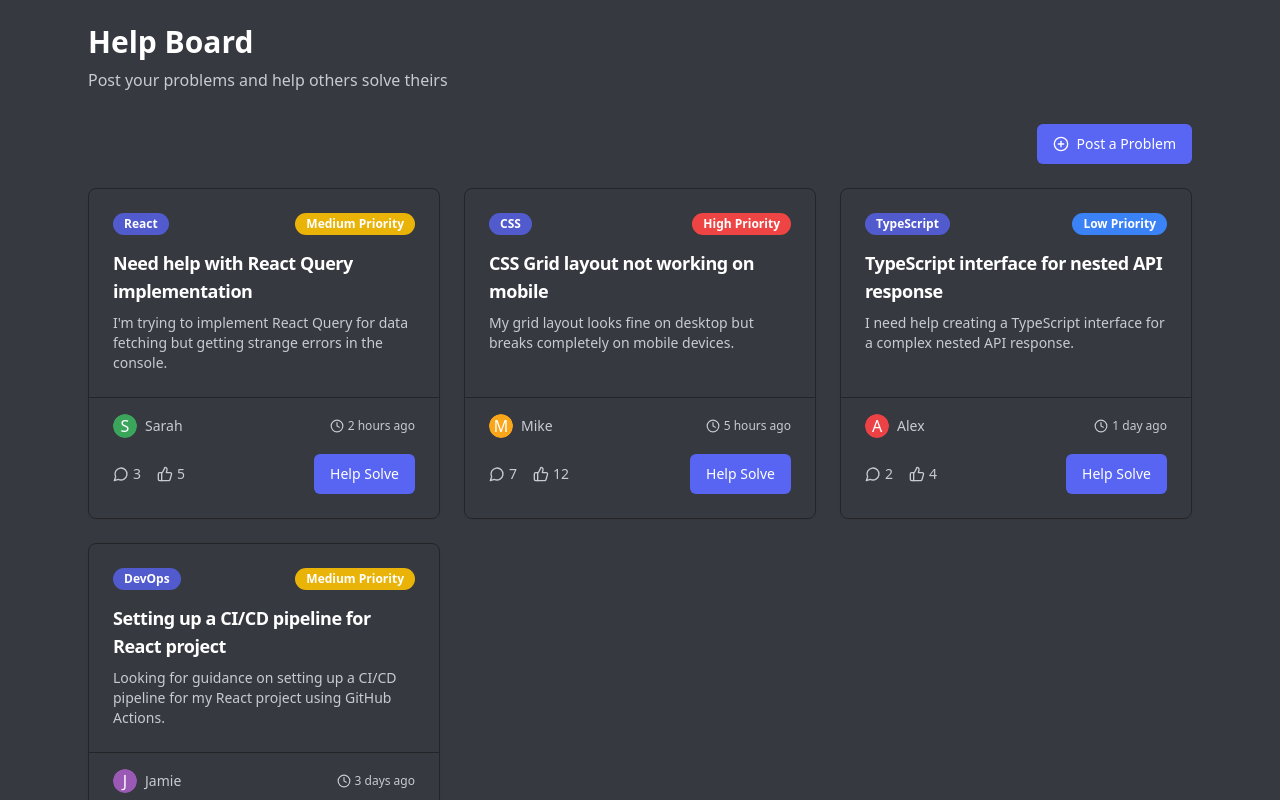
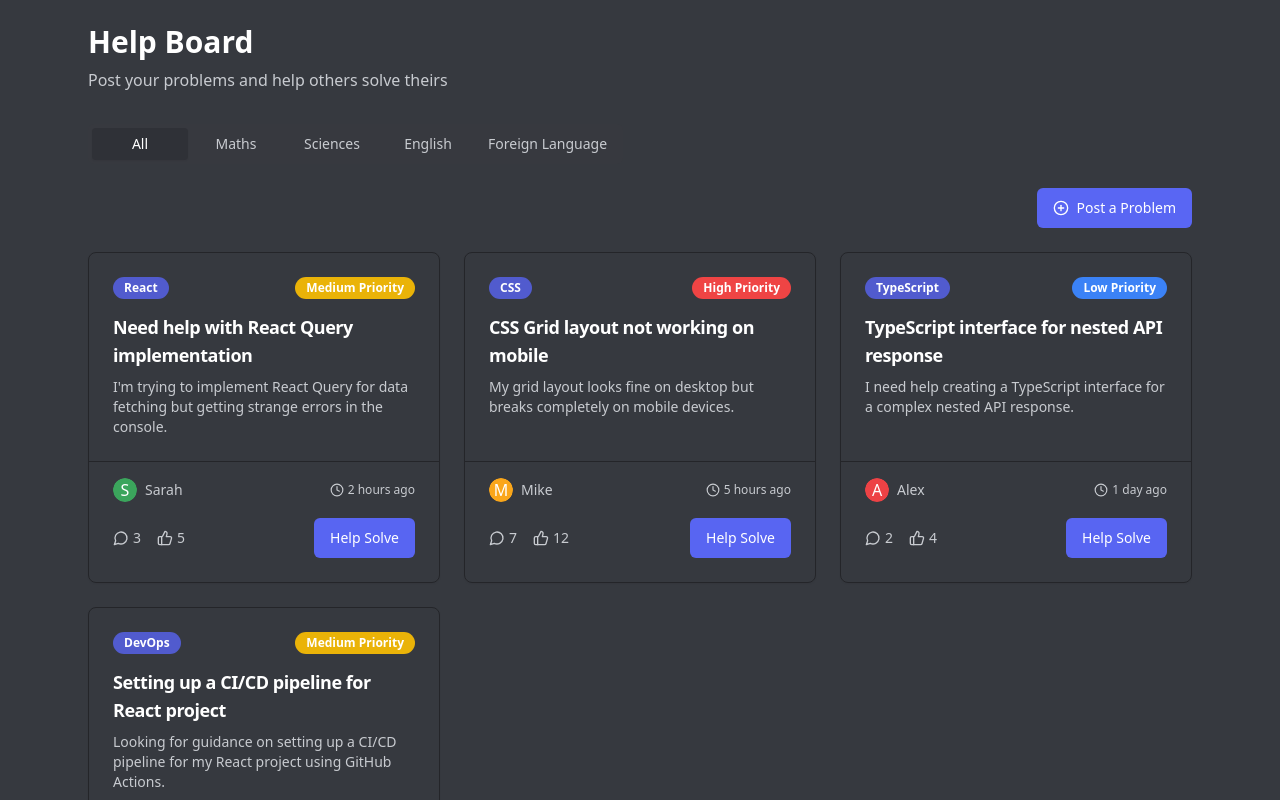
Before and after one commit to YingChenLeu/mindful-learning-loop, a React (Vite) app: page / in a window 1280 px wide. Shown: the top 800 px of the page. Built offline with nearby package versions, Linux system fonts and the light colour scheme.

Commit message:
feat: Add problem categories
Add problem categories with clickable tabs for filtering.

```diff
--- a/src/components/ProblemBoard.tsx
+++ b/src/components/ProblemBoard.tsx
@@ -1,4 +1,3 @@
-
 import { useState } from "react";
 import { MessageCircle, ThumbsUp, Clock } from "lucide-react";
 import { Card, CardContent, CardFooter, CardHeader, CardTitle } from "@/components/ui/card";
@@ -88,10 +87,18 @@ const urgencyColors = {
   high: "bg-red-500"
 };
 
-export const ProblemBoard = () => {
+interface ProblemBoardProps {
+  selectedCategory: string;
+}
+
+export const ProblemBoard = ({ selectedCategory }: ProblemBoardProps) => {
   const [problems, setProblems] = useState<Problem[]>(mockProblems);
   const [selectedProblem, setSelectedProblem] = useState<Problem | null>(null);
   const [isChatOpen, setIsChatOpen] = useState(false);
+
+  const filteredProblems = selectedCategory === "All"
+    ? problems
+    : problems.filter(problem => problem.category === selectedCategory);
 
   const handleHelpClick = (problem: Problem) => {
     setSelectedProblem(problem);
@@ -105,7 +112,7 @@ export const ProblemBoard = () => {
   return (
     <>
       <div className="grid grid-cols-1 md:grid-cols-2 lg:grid-cols-3 gap-6">
-        {problems.map((problem) => (
+        {filteredProblems.map((problem) => (
           <Card key={problem.id} className="bg-discord-card border-discord-border h-full flex flex-col">
             <CardHeader className="pb-2">
               <div className="flex justify-between items-start mb-2">
--- a/src/pages/Index.tsx
+++ b/src/pages/Index.tsx
@@ -3,9 +3,15 @@ import { PlusCircle } from "lucide-react";
 import { Button } from "@/components/ui/button";
 import { ProblemBoard } from "@/components/ProblemBoard";
 import { useNavigate } from "react-router-dom";
+import { Tabs, TabsList, TabsTrigger } from "@/components/ui/tabs";
+import { useState } from "react";
+
+const categories = ["All", "Maths", "Sciences", "English", "Foreign Language"] as const;
+type Category = typeof categories[number];
 
 const Index = () => {
   const navigate = useNavigate();
+  const [selectedCategory, setSelectedCategory] = useState<Category>("All");
 
   return (
     <div className="container mx-auto p-6 max-w-6xl">
@@ -14,14 +20,26 @@ const Index = () => {
         <p className="text-muted-foreground">Post your problems and help others solve theirs</p>
       </header>
 
-      <div className="flex justify-end mb-6">
-        <Button className="gap-2" onClick={() => navigate('/post-problem')}>
-          <PlusCircle size={18} />
-          Post a Problem
-        </Button>
+      <div className="flex flex-col gap-6 mb-6">
+        <Tabs defaultValue="All" onValueChange={(value) => setSelectedCategory(value as Category)}>
+          <TabsList className="w-full md:w-auto justify-start">
+            {categories.map((category) => (
+              <TabsTrigger key={category} value={category} className="min-w-24">
+                {category}
+              </TabsTrigger>
+            ))}
+          </TabsList>
+        </Tabs>
+
+        <div className="flex justify-end">
+          <Button className="gap-2" onClick={() => navigate('/post-problem')}>
+            <PlusCircle size={18} />
+            Post a Problem
+          </Button>
+        </div>
       </div>
 
-      <ProblemBoard />
+      <ProblemBoard selectedCategory={selectedCategory} />
     </div>
   );
 };
```
